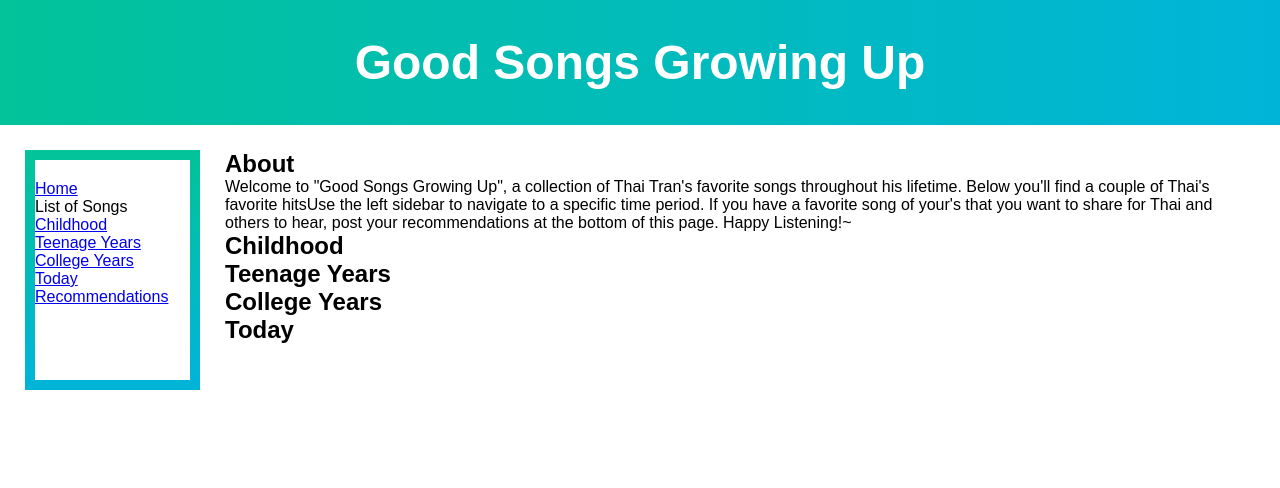
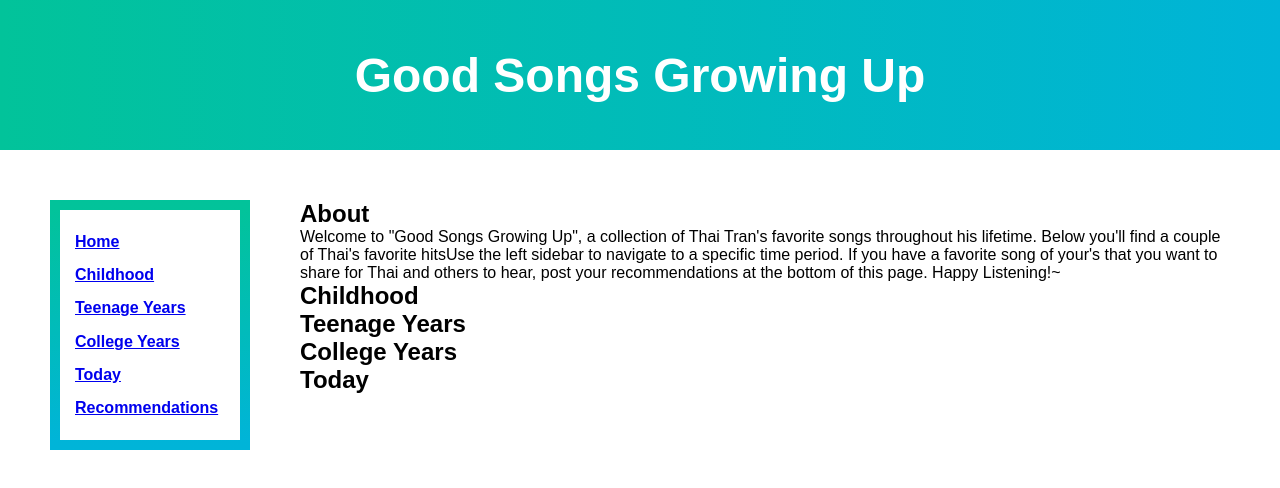
Before and after one commit to thaitommytran/foundations-capstone-project, a website: page client/index.html in a window 1280 px wide. Drawn offline with Linux system fonts and the light colour scheme.

Commit message:
fixed navbar text and styling

```diff
--- a/client/index.html
+++ b/client/index.html
@@ -13,7 +13,6 @@
     </header>
     <div class="nav-container">
       <a class="nav-btns" href="#">Home</a>
-      List of Songs
       <a class="nav-btns" href="#">Childhood</a>
       <a class="nav-btns" href="#">Teenage Years</a>
       <a class="nav-btns" href="#">College Years</a>
--- a/client/styles.css
+++ b/client/styles.css
@@ -7,7 +7,7 @@
 
 header {
   background-image: linear-gradient(to right, #02c39a, #00b4d8);
-  height: 125px;
+  height: 150px;
   display: flex;
   align-items: center;
   justify-content: center;
@@ -16,24 +16,26 @@ header {
 }
 
 .nav-container {
-  height: 30%;
-  width: 175px;
+  height: 250px;
+  width: 200px;
+  padding: 15px;
+  font-weight: bold;
   position: fixed;
   z-index: 1;
-  top: 150px;
-  left: 25px;
+  top: 200px;
+  left: 50px;
   background-color: white;
   overflow-x: hidden;
-  padding-top: 20px;
   display: flex;
   flex-direction: column;
+  justify-content: space-around;
   border: 10px solid;
   border-image: linear-gradient(#02c39a, #00b4d8) 1;
 }
 
 section {
     position: fixed;
-    left: 200px;
-    top: 125px;
-    margin: 25px;
+    left: 250px;
+    top: 150px;
+    margin: 50px;
 }
```
